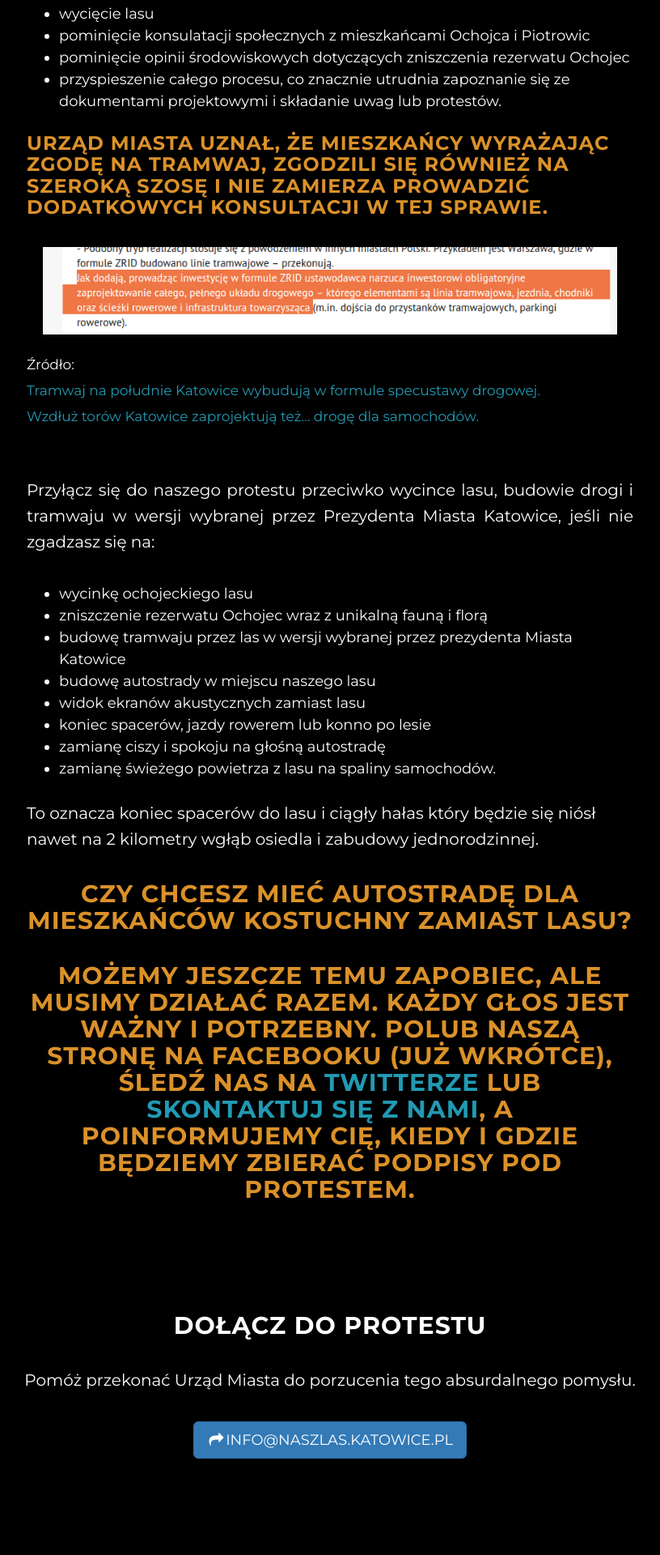
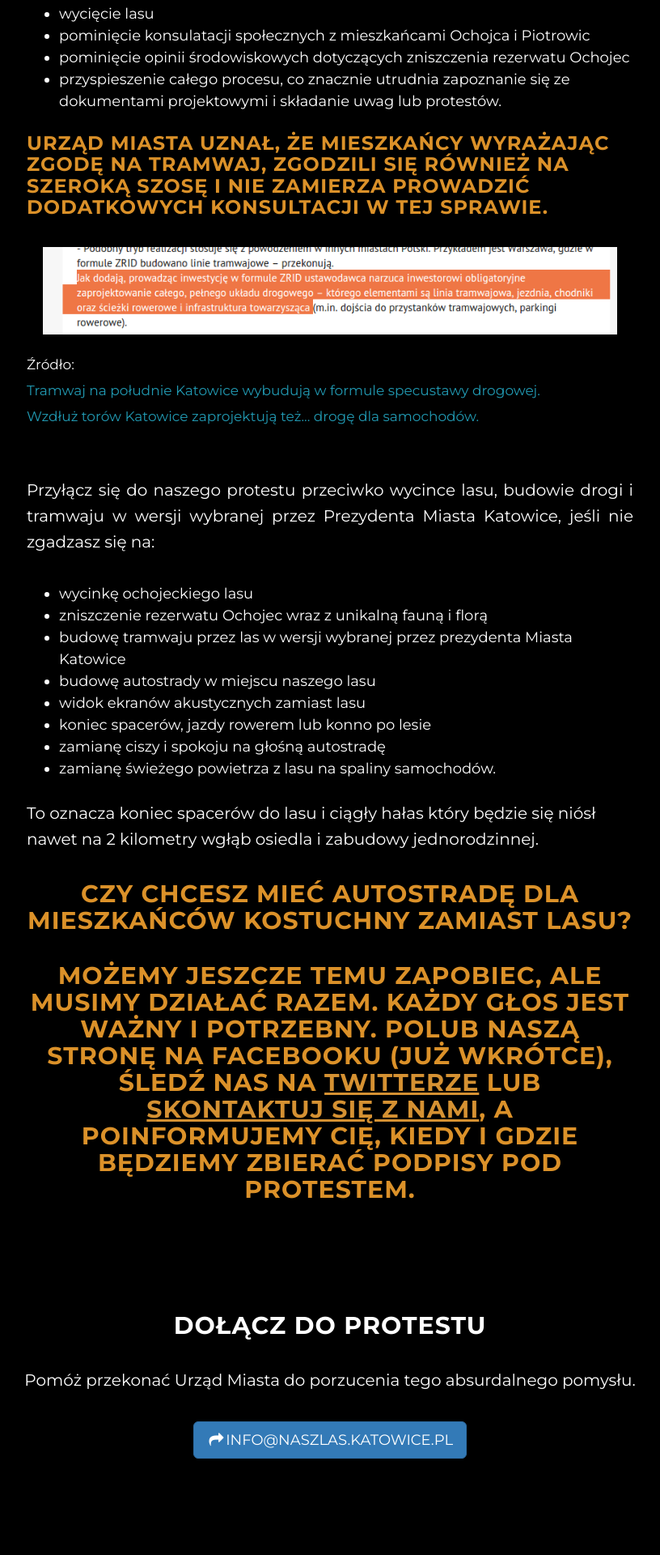
Before and after one commit to naszlas-katowice/naszlas.katowice.pl, a Jekyll site: the page built from index.html, in a window 1280 px wide. Shown: the part 1968-3888 px from the top of the page at 81% size, without its empty margins (232-1048 px from the left). Built offline with Jekyll 4.4.1, drawn with Linux system fonts in a browser that asks for light colours.

Commit message:
Update grayscale.css

```diff
--- a/_includes/css/grayscale.css
+++ b/_includes/css/grayscale.css
@@ -57,6 +57,11 @@ a:hover,
 a:focus {
     text-decoration: none;
     color: #11505d;
+}
+
+h2 a {
+    color:#d59132;
+    text-decoration:underline;
 }
 
 .light {
```
